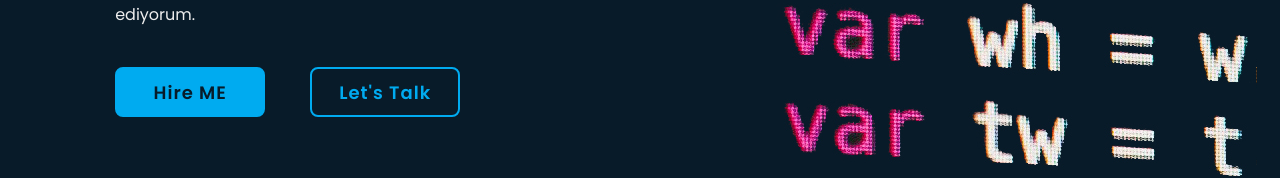
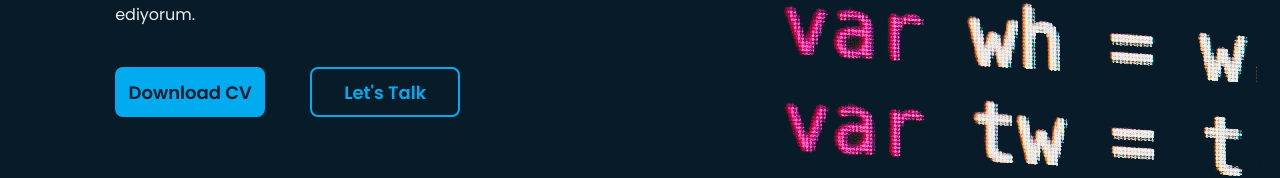
Before and after one commit to OsmanEmre0/Osman-Emre-Sariahmetoglu, a plain HTML site: page index.html in a window 1280 px wide. Shown: the part 521-699 px from the top of the page. Drawn offline with nearby package versions, Linux system fonts and the light colour scheme.

Commit message:
Download cv

```diff
--- a/css/style.css
+++ b/css/style.css
@@ -172,7 +172,6 @@ section{
     border-radius: .8rem;
     font-size: 1.8rem;
     font-weight: 600;
-    letter-spacing: .1rem;
     color: var(--bg-color);
     z-index: 1;
     overflow: hidden;
--- a/index.html
+++ b/index.html
@@ -45,7 +45,7 @@
                     </p>
 
            <div class="btn-box">
-            <a href="https://www.linkedin.com/in/osman-emre-sarıahmetoğlu/" class="btn">Hire ME</a>
+            <a href="cv/Osman-Emre-Sariahmetoglu.pdf" download="Osman Emre Sarıahmetoğlu Cv" class="btn">Download CV</a>
             <a href="mailto:osariahnetoglu@gmail.com" class="btn">Let's Talk</a>
             <span class="animate" style="--i:5;"></span>
            </div>
```
